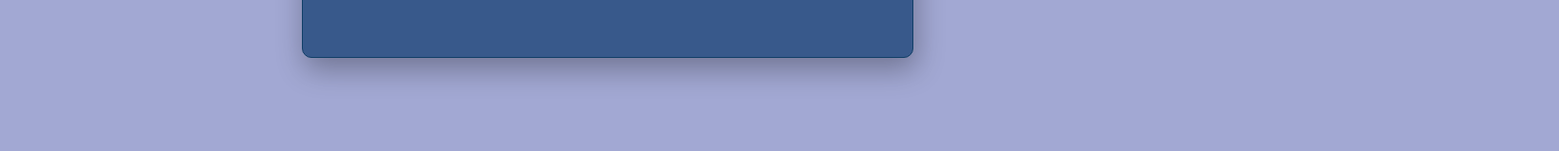
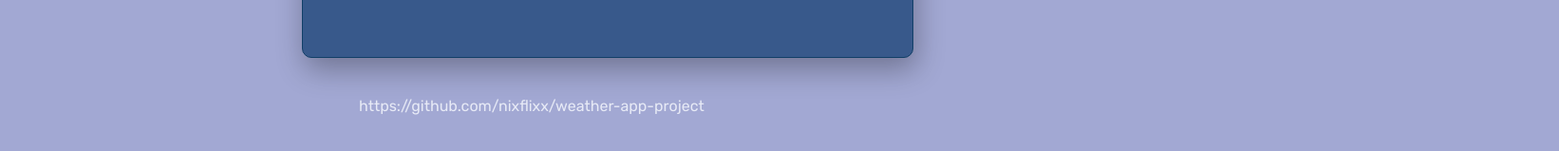
Before and after one commit to nixflixx/weather-app-project, a plain HTML site: page index.html in a window 1280 px wide. Shown: the part 333-492 px from the top of the page at 95% size, 1642 px wide, since content can reach past the window. Drawn offline with nearby package versions, Linux system fonts and the light colour scheme.

Commit message:
Added github site at bottom of index.html

```diff
--- a/index.html
+++ b/index.html
@@ -65,5 +65,8 @@
     </div>
     </div>
     <script src="source/java.js"></script>
+    <p>
+      https://github.com/nixflixx/weather-app-project
+    </p>
   </body>
 </html>
```
